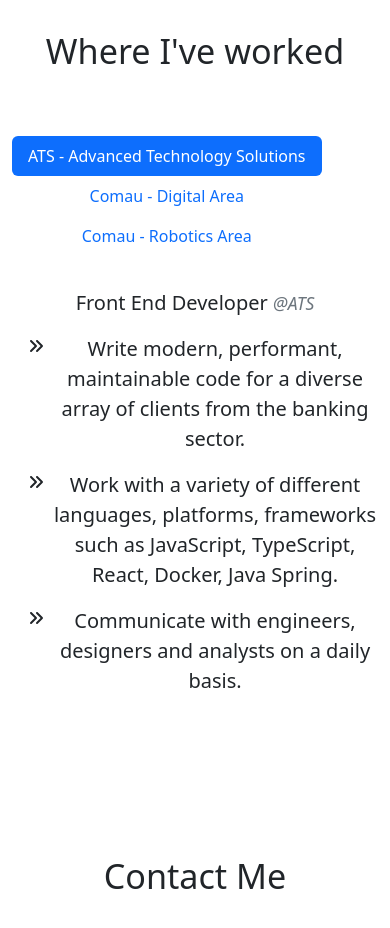
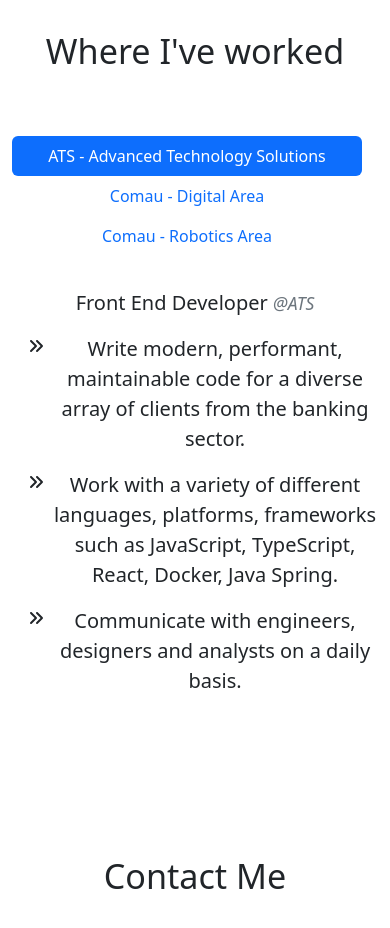
Before and after one commit to ChrisArru/react-portfolio, a React (Create React App) app: page / in a window 390 px wide. Shown: the part 3800-4728 px from the top of the page. Built offline with nearby package versions, Linux system fonts and the light colour scheme.

Commit message:
fix: style fix work section mobile and desktop view

```diff
--- a/src/views/Work.module.css
+++ b/src/views/Work.module.css
@@ -1,12 +1,18 @@
 .company {
   font-size: 0.875em;
   color: #6c757d;
+}
+
+.work-container {
+  height: 50vh;
 }
 
 @media screen and (max-width: 600px) {
   .work-container {
     flex-direction: column;
     align-self: center;
+    align-items: stretch !important;
+    height: auto;
   }
 
   .work-titles {
```
